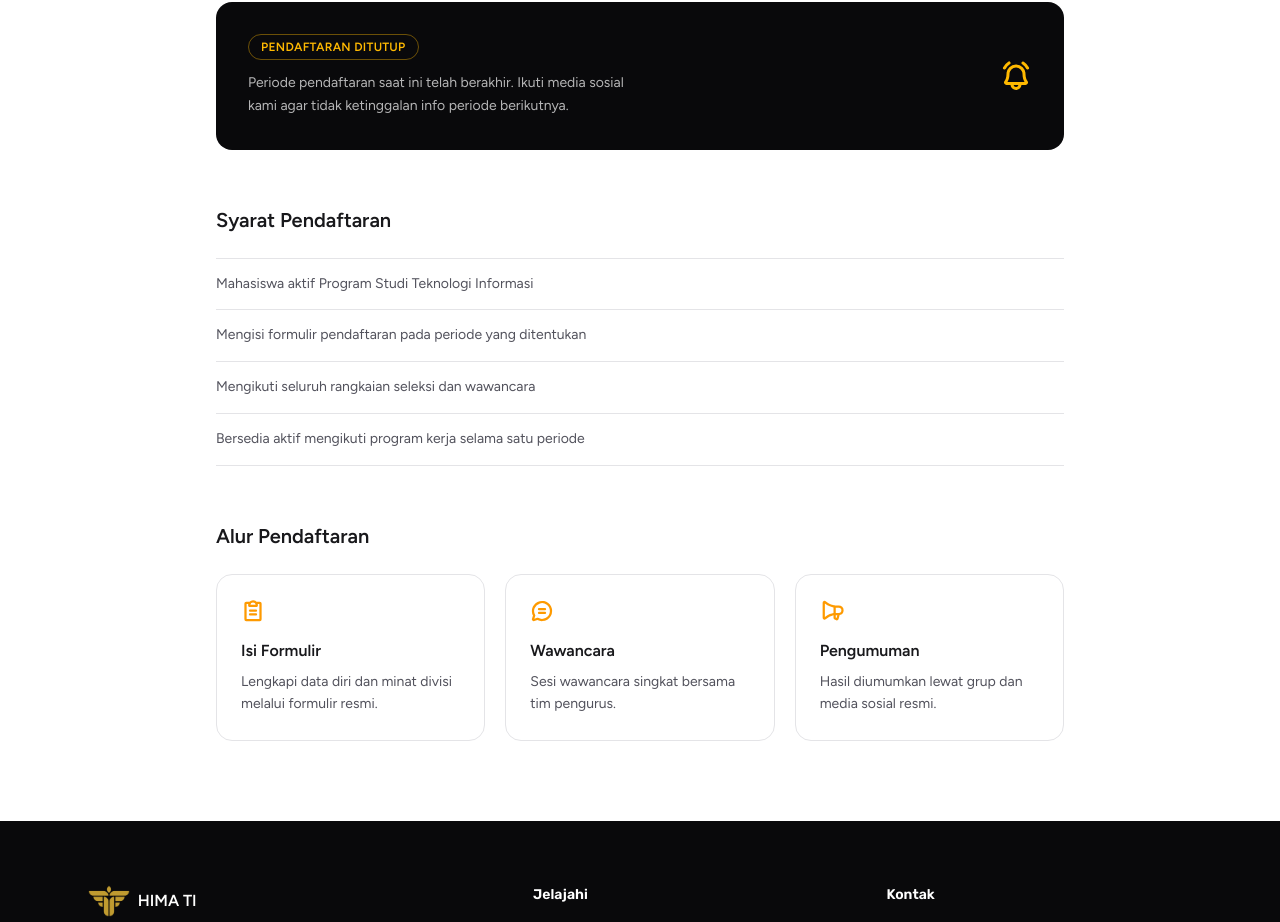
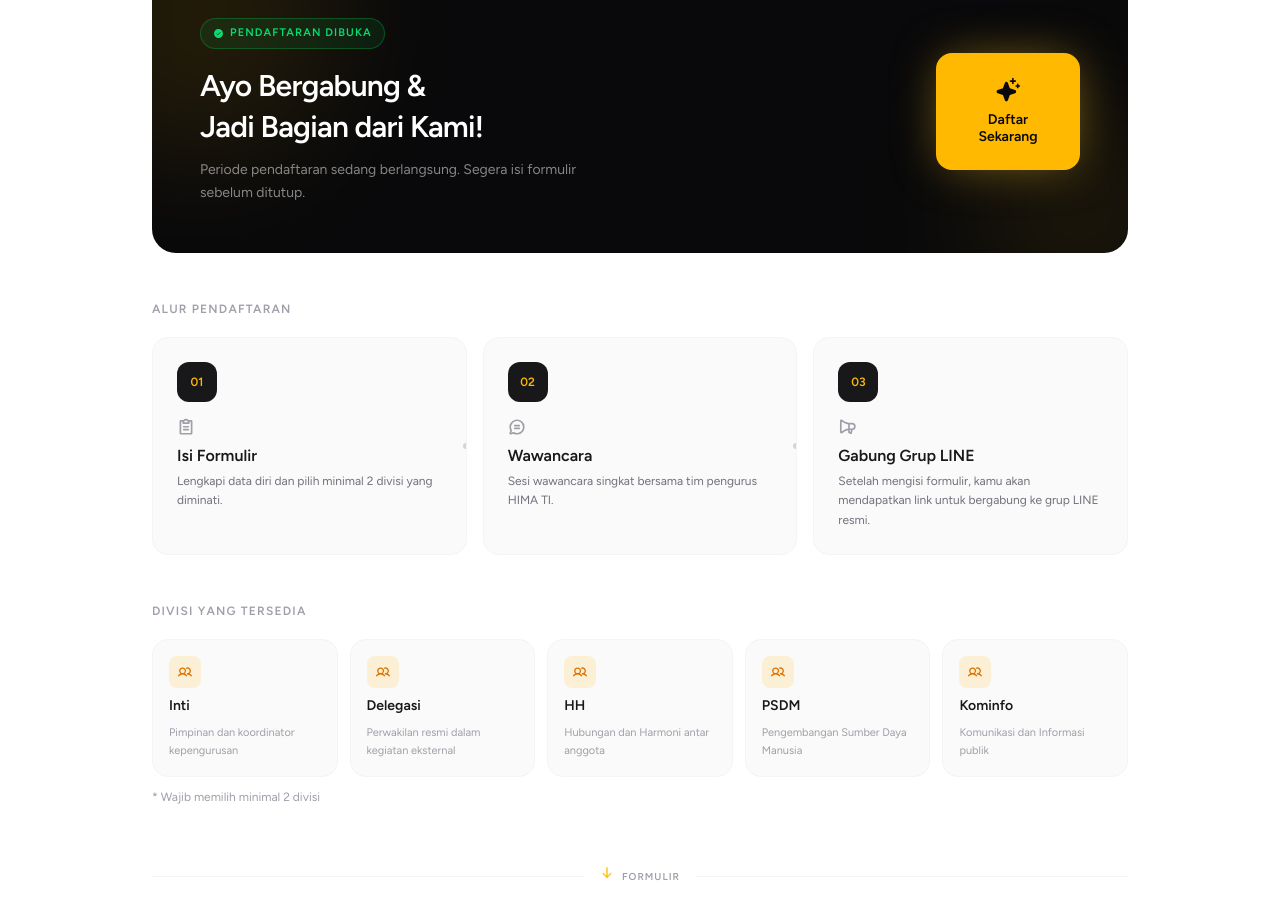
Before and after one commit to kevinazzaky/fungsionaris-hima, a Next.js app: page /pendaftaran in a window 1280 px wide. Shown: the part 437-1359 px from the top of the page. Built offline with nearby package versions, Linux system fonts and the light colour scheme.

Commit message:
feat(pendaftaran): update pendaftaran page with dynamic form and status banner

```diff
--- a/src/app/pendaftaran/page.tsx
+++ b/src/app/pendaftaran/page.tsx
@@ -1,22 +1,39 @@
 import {
+  ArrowDown,
   BellRinging,
   ChatCircleText,
+  CheckCircle,
   ClipboardText,
   Megaphone,
+  Sparkle,
+  Users,
 } from "@phosphor-icons/react/dist/ssr";
+import Link from "next/link";
 import { DetailHeader } from "@/components/detail/detail-header";
+import { RegistrationForm } from "@/components/pendaftaran/registration-form";
+import { REGISTRATION_CONFIG, DIVISI_OPTIONS } from "@/lib/pendaftaran-config";
 
-const syarat = [
-  "Mahasiswa aktif Program Studi Teknologi Informasi",
-  "Mengisi formulir pendaftaran pada periode yang ditentukan",
-  "Mengikuti seluruh rangkaian seleksi dan wawancara",
-  "Bersedia aktif mengikuti program kerja selama satu periode",
-];
+const { isOpen, statusLabel, pageDesc } = REGISTRATION_CONFIG;
 
 const alur = [
-  { icon: ClipboardText, title: "Isi Formulir", body: "Lengkapi data diri dan minat divisi melalui formulir resmi." },
-  { icon: ChatCircleText, title: "Wawancara", body: "Sesi wawancara singkat bersama tim pengurus." },
-  { icon: Megaphone, title: "Pengumuman", body: "Hasil diumumkan lewat grup dan media sosial resmi." },
+  {
+    step: "01",
+    icon: ClipboardText,
+    title: "Isi Formulir",
+    body: "Lengkapi data diri dan pilih minimal 2 divisi yang diminati.",
+  },
+  {
+    step: "02",
+    icon: ChatCircleText,
+    title: "Wawancara",
+    body: "Sesi wawancara singkat bersama tim pengurus HIMA TI.",
+  },
+  {
+    step: "03",
+    icon: Megaphone,
+    title: "Gabung Grup LINE",
+    body: "Setelah mengisi formulir, kamu akan mendapatkan link untuk bergabung ke grup LINE resmi.",
+  },
 ];
 
 export default function PendaftaranPage() {
@@ -24,45 +41,175 @@ export default function PendaftaranPage() {
     <>
       <DetailHeader
         title="Pendaftaran Anggota"
-        description="Informasi lengkap seputar syarat dan alur pendaftaran anggota baru HIMA TI."
+        description="Bergabunglah bersama HIMA TI dan jadikan perjalanan kuliahmu lebih bermakna."
       />
 
-      <section className="mx-auto max-w-4xl px-6 py-16 sm:py-20">
-        <div className="flex flex-col gap-4 rounded-2xl bg-zinc-950 p-8 sm:flex-row sm:items-center sm:justify-between">
+      <div className="mx-auto max-w-5xl px-6 pb-20 pt-12">
+
+        {/* ── Hero Banner ────────────────────────────────────────────── */}
+        <div className="relative overflow-hidden rounded-3xl bg-zinc-950">
+          {/* Decorative glow blobs */}
+          <div className="pointer-events-none absolute -left-24 -top-24 h-72 w-72 rounded-full bg-amber-400/10 blur-3xl" />
+          <div className="pointer-events-none absolute -bottom-16 -right-16 h-56 w-56 rounded-full bg-amber-400/8 blur-3xl" />
+
+          <div className="relative grid gap-8 p-8 sm:grid-cols-[1fr_auto] sm:items-center sm:p-12">
             <div>
-            <span className="inline-flex items-center gap-2 rounded-full border border-amber-400/40 px-3 py-1 text-xs font-semibold uppercase tracking-wide text-amber-400">
-              Pendaftaran ditutup
+              {/* Badge */}
+              <span className={`inline-flex items-center gap-1.5 rounded-full border px-3 py-1.5 text-[11px] font-black uppercase tracking-widest ${
+                isOpen
+                  ? "border-green-500/30 bg-green-500/10 text-green-400"
+                  : "border-amber-400/30 bg-amber-400/10 text-amber-400"
+              }`}>
+                {isOpen
+                  ? <CheckCircle size={11} weight="fill" />
+                  : <BellRinging size={11} weight="fill" />}
+                {statusLabel}
               </span>
-            <p className="mt-3 max-w-sm text-sm leading-relaxed text-white/70">
-              Periode pendaftaran saat ini telah berakhir. Ikuti media sosial
-              kami agar tidak ketinggalan info periode berikutnya.
+
+              <h2 className="mt-4 max-w-md text-2xl font-bold leading-snug tracking-tight text-white sm:text-3xl">
+                {isOpen
+                  ? <>Ayo Bergabung &amp;<br />Jadi Bagian dari Kami!</>
+                  : "Pendaftaran Sedang Ditutup"}
+              </h2>
+              <p className="mt-3 max-w-sm text-sm leading-relaxed text-white/50">
+                {pageDesc}
               </p>
             </div>
-          <BellRinging size={32} weight="bold" className="shrink-0 text-amber-400" />
+
+            {isOpen ? (
+              <a
+                href="#formulir"
+                className="group flex shrink-0 flex-col items-center gap-2 rounded-2xl bg-amber-400 p-6 text-center shadow-[0_0_48px_-8px_rgba(251,191,36,0.5)] transition hover:bg-amber-300 hover:shadow-[0_0_56px_-6px_rgba(251,191,36,0.7)] sm:w-36"
+              >
+                <Sparkle size={26} weight="fill" className="text-zinc-950" />
+                <span className="text-sm font-black text-zinc-950 leading-tight">
+                  Daftar<br />Sekarang
+                </span>
+              </a>
+            ) : (
+              <Link
+                href="/#kontak"
+                className="flex shrink-0 flex-col items-center gap-2 rounded-2xl border border-white/10 bg-white/5 p-6 text-center sm:w-36"
+              >
+                <BellRinging size={26} weight="bold" className="text-white/40" />
+                <span className="text-sm font-semibold text-white/40 leading-tight">
+                  Pantau<br />Info
+                </span>
+              </Link>
+            )}
+          </div>
         </div>
 
-        <h2 className="mt-14 text-xl font-bold text-zinc-900">Syarat Pendaftaran</h2>
-        <ul className="mt-6 divide-y divide-zinc-200 border-y border-zinc-200">
-          {syarat.map((item) => (
-            <li key={item} className="py-3.5 text-sm leading-relaxed text-zinc-600">
-              {item}
-            </li>
-          ))}
-        </ul>
+        {/* ── Alur Pendaftaran ──────────────────────────────────────── */}
+        <div className="mt-12">
+          <p className="mb-5 text-xs font-black uppercase tracking-widest text-zinc-400">
+            Alur Pendaftaran
+          </p>
+          <div className="grid gap-4 sm:grid-cols-3">
+            {alur.map((step, i) => (
+              <div
+                key={step.step}
+                className="group relative overflow-hidden rounded-2xl border border-zinc-100 bg-zinc-50 p-6 transition-all hover:border-zinc-200 hover:bg-white"
+              >
+                {/* Connector dot */}
+                {i < alur.length - 1 && (
+                  <div className="absolute -right-2 top-1/2 z-10 hidden h-4 w-4 -translate-y-1/2 items-center justify-center sm:flex">
+                    <div className="h-1.5 w-1.5 rounded-full bg-zinc-300" />
+                  </div>
+                )}
 
-        <h2 className="mt-14 text-xl font-bold text-zinc-900">Alur Pendaftaran</h2>
-        <div className="mt-6 grid gap-5 sm:grid-cols-3">
-          {alur.map((step) => (
-            <div key={step.title} className="rounded-2xl border border-zinc-200 p-6">
-              <step.icon size={24} weight="bold" className="text-amber-500" />
-              <h3 className="mt-4 font-bold text-zinc-900">{step.title}</h3>
-              <p className="mt-2 text-sm leading-relaxed text-zinc-600">
-                {step.body}
-              </p>
+                <div className="mb-4 flex h-10 w-10 items-center justify-center rounded-xl bg-zinc-900 text-xs font-black text-amber-400">
+                  {step.step}
+                </div>
+
+                <step.icon
+                  size={18}
+                  weight="bold"
+                  className="text-zinc-400"
+                />
+                <p className="mt-2 font-bold text-zinc-900">{step.title}</p>
+                <p className="mt-1 text-xs leading-relaxed text-zinc-500">{step.body}</p>
               </div>
             ))}
           </div>
-      </section>
+        </div>
+
+        {/* ── Divisi ────────────────────────────────────────────────── */}
+        <div className="mt-12">
+          <p className="mb-5 text-xs font-black uppercase tracking-widest text-zinc-400">
+            Divisi yang Tersedia
+          </p>
+          <div className="grid grid-cols-2 gap-3 sm:grid-cols-5">
+            {DIVISI_OPTIONS.map((d) => (
+              <div
+                key={d.id}
+                className="flex flex-col gap-2 rounded-2xl border border-zinc-100 bg-zinc-50 p-4 transition hover:border-amber-200 hover:bg-amber-50/50"
+              >
+                <div className="flex h-8 w-8 items-center justify-center rounded-lg bg-amber-400/15">
+                  <Users size={14} weight="bold" className="text-amber-600" />
+                </div>
+                <p className="font-bold text-sm text-zinc-900">{d.label}</p>
+                <p className="text-[11px] leading-relaxed text-zinc-400">{d.desc}</p>
+              </div>
+            ))}
+          </div>
+          <p className="mt-3 text-xs text-zinc-400">* Wajib memilih minimal 2 divisi</p>
+        </div>
+
+        {/* ── Formulir ─────────────────────────────────────────────── */}
+        {isOpen ? (
+          <div id="formulir" className="mt-16 scroll-mt-24">
+            {/* Separator */}
+            <div className="mb-10 flex items-center gap-4">
+              <div className="h-px flex-1 bg-zinc-100" />
+              <div className="flex items-center gap-2 text-zinc-400">
+                <ArrowDown size={14} weight="bold" className="animate-bounce text-amber-400" />
+                <span className="text-[10px] font-black uppercase tracking-widest">
+                  Formulir
+                </span>
+              </div>
+              <div className="h-px flex-1 bg-zinc-100" />
+            </div>
+
+            {/* Form card */}
+            <div className="overflow-hidden rounded-3xl border border-zinc-200 shadow-2xl shadow-zinc-100">
+              {/* Card header */}
+              <div className="flex items-center justify-between bg-zinc-950 px-8 py-5">
+                <div className="flex items-center gap-3">
+                  <div className="flex h-9 w-9 items-center justify-center rounded-xl bg-amber-400">
+                    <ClipboardText size={18} weight="bold" className="text-zinc-950" />
+                  </div>
+                  <div>
+                    <p className="text-sm font-bold text-white">Formulir Pendaftaran</p>
+                    <p className="text-[11px] text-white/40">Isi semua field dengan benar</p>
+                  </div>
+                </div>
+                {/* Traffic light dots decorative */}
+                <div className="hidden items-center gap-1.5 sm:flex">
+                  <div className="h-2.5 w-2.5 rounded-full bg-white/10" />
+                  <div className="h-2.5 w-2.5 rounded-full bg-white/10" />
+                  <div className="h-2.5 w-2.5 rounded-full bg-amber-400/60" />
+                </div>
+              </div>
+
+              {/* Card body */}
+              <div className="bg-white px-8 py-10 sm:px-10">
+                <RegistrationForm />
+              </div>
+            </div>
+          </div>
+        ) : (
+          <div className="mt-16 flex flex-col items-center gap-4 rounded-3xl border border-dashed border-zinc-200 py-20 text-center">
+            <div className="flex h-16 w-16 items-center justify-center rounded-full bg-zinc-100">
+              <BellRinging size={28} weight="duotone" className="text-zinc-300" />
+            </div>
+            <p className="font-semibold text-zinc-400">Formulir tidak tersedia saat ini</p>
+            <p className="max-w-xs text-xs text-zinc-400">
+              Follow Instagram kami untuk mendapatkan notifikasi ketika pendaftaran dibuka kembali.
+            </p>
+          </div>
+        )}
+      </div>
     </>
   );
 }
```
Lines whose indentation alone changed are shown as unchanged.
